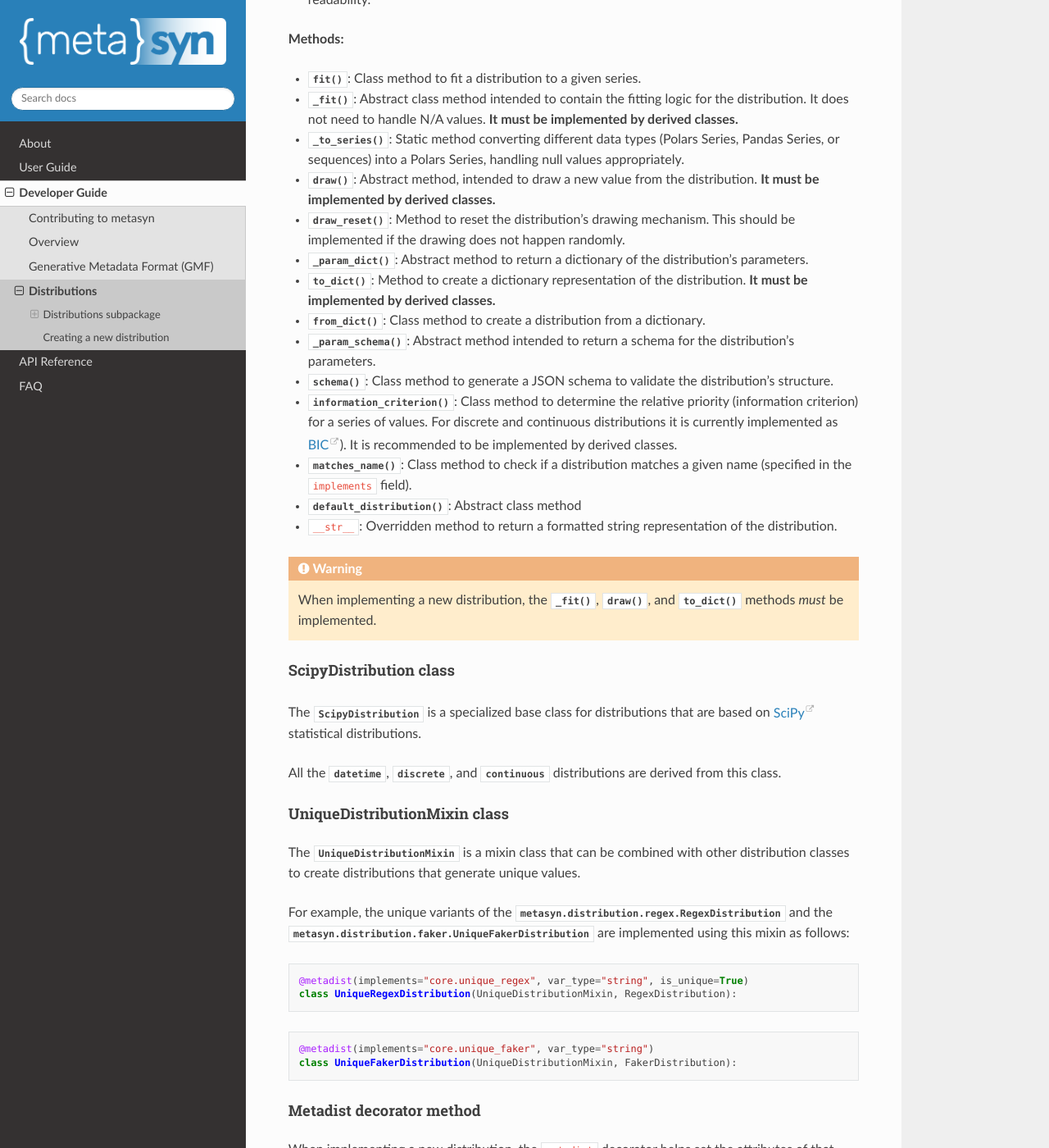
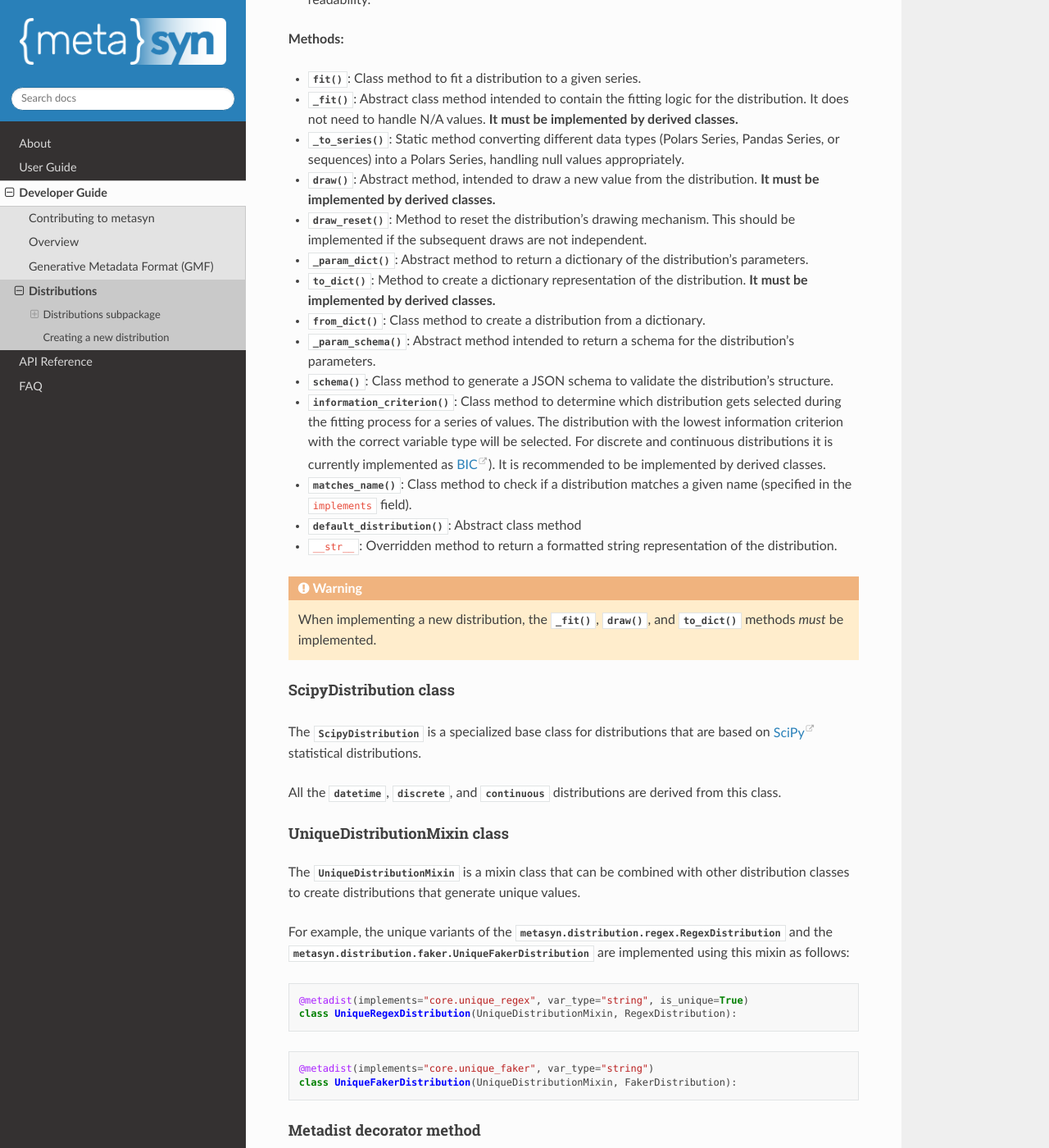
Before and after one commit to sodascience/metasyn, a Sphinx documentation site: the page built from docs/source/developer/distributions.rst, in a window 1280 px wide and 1400 px high, scrolled down 1755 px. Shown: the whole window at 82% size. Built offline with Sphinx 7.4.7 and the Read the Docs theme 2.0.0, drawn with Linux system fonts in a browser that asks for light colours; some of the changed text lies outside the part shown.

Commit message:
Apply suggestions from code review
Co-authored-by: qubixes <44498096+qubixes@users.noreply.github.com>

```diff
--- a/docs/source/api/metasyn.distribution.rst
+++ b/docs/source/api/metasyn.distribution.rst
@@ -10,7 +10,7 @@ Submodules
 ----------
 
 metasyn.distribution.base module
-^^^^^^^^^^^^^^^^^^^^^^^^^^^^^^^^^
+^^^^^^^^^^^^^^^^^^^^^^^^^^^^^^^^
 
 .. automodule:: metasyn.distribution.base
    :members:
--- a/docs/source/developer/GMF.rst
+++ b/docs/source/developer/GMF.rst
@@ -15,7 +15,7 @@ Each variable in ``vars`` contains at least the following attributes:
 * ``name``: Name of the variable (column name).
 * ``type``: Type of variable
 * ``dtype``: This is the polars dtype that the variable has to be converted back to.
-* ``prop_missing``: The proportion of values that are NA.
+* ``prop_missing``: The proportion of values that are missing (NA).
 * ``distribution``: The distribution that describes the variable. This distribution has at least two attributes:
 
     * ``name``: Name of the distribution.
--- a/docs/source/developer/distributions.rst
+++ b/docs/source/developer/distributions.rst
@@ -47,13 +47,13 @@ This is the base class providing the basic structure for all distributions. It i
 - :meth:`~metasyn.distribution.BaseDistribution._fit`: Abstract class method intended to contain the fitting logic for the distribution. It does not need to handle N/A values. **It must be implemented by derived classes.**
 - :meth:`~metasyn.distribution.BaseDistribution._to_series`: Static method converting different data types (Polars Series, Pandas Series, or sequences) into a Polars Series, handling null values appropriately.
 - :meth:`~metasyn.distribution.BaseDistribution.draw`: Abstract method, intended to draw a new value from the distribution. **It must be implemented by derived classes.**
-- :meth:`~metasyn.distribution.BaseDistribution.draw_reset`: Method to reset the distribution's drawing mechanism. This should be implemented if the drawing does not happen randomly.
+- :meth:`~metasyn.distribution.BaseDistribution.draw_reset`: Method to reset the distribution's drawing mechanism. This should be implemented if the subsequent draws are not independent.
 - :meth:`~metasyn.distribution.BaseDistribution._param_dict`: Abstract method to return a dictionary of the distribution's parameters.
 - :meth:`~metasyn.distribution.BaseDistribution.to_dict`: Method to create a dictionary representation of the distribution. **It must be implemented by derived classes.**
 - :meth:`~metasyn.distribution.BaseDistribution.from_dict`: Class method to create a distribution from a dictionary.
 - :meth:`~metasyn.distribution.BaseDistribution._param_schema`: Abstract method intended to return a schema for the distribution's parameters.
 - :meth:`~metasyn.distribution.BaseDistribution.schema`: Class method to generate a JSON schema to validate the distribution's structure.
-- :meth:`~metasyn.distribution.BaseDistribution.information_criterion`: Class method to determine the relative priority (information criterion) for a series of values. For discrete and continuous distributions it is currently implemented as `BIC <https://en.wikipedia.org/wiki/Bayesian_information_criterion>`_). It is recommended to be implemented by derived classes.
+- :meth:`~metasyn.distribution.BaseDistribution.information_criterion`: Class method to determine which distribution gets selected during the fitting process for a series of values. The distribution with the lowest information criterion with the correct variable type will be selected. For discrete and continuous distributions it is currently implemented as `BIC <https://en.wikipedia.org/wiki/Bayesian_information_criterion>`_). It is recommended to be implemented by derived classes.
 - :meth:`~metasyn.distribution.BaseDistribution.matches_name`: Class method to check if a distribution matches a given name (specified in the ``implements`` field).
 - :meth:`~metasyn.distribution.BaseDistribution.default_distribution`: Abstract class method
 - ``__str__``: Overridden method to return a formatted string representation of the distribution.
```
Also changed, not shown: other parts of docs/source/developer/distributions.rst (+2 -2 lines), docs/source/api/metasyn.rst (line endings or trailing spaces).
